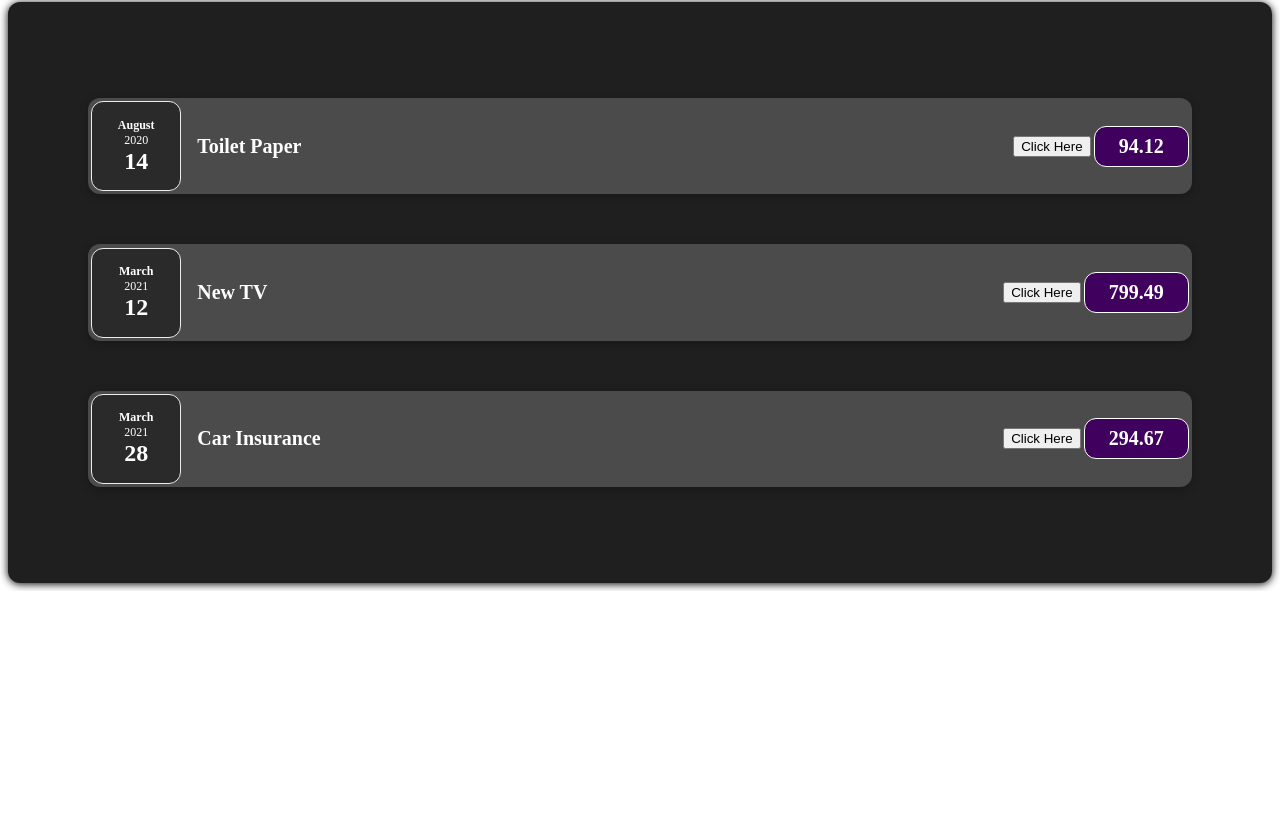
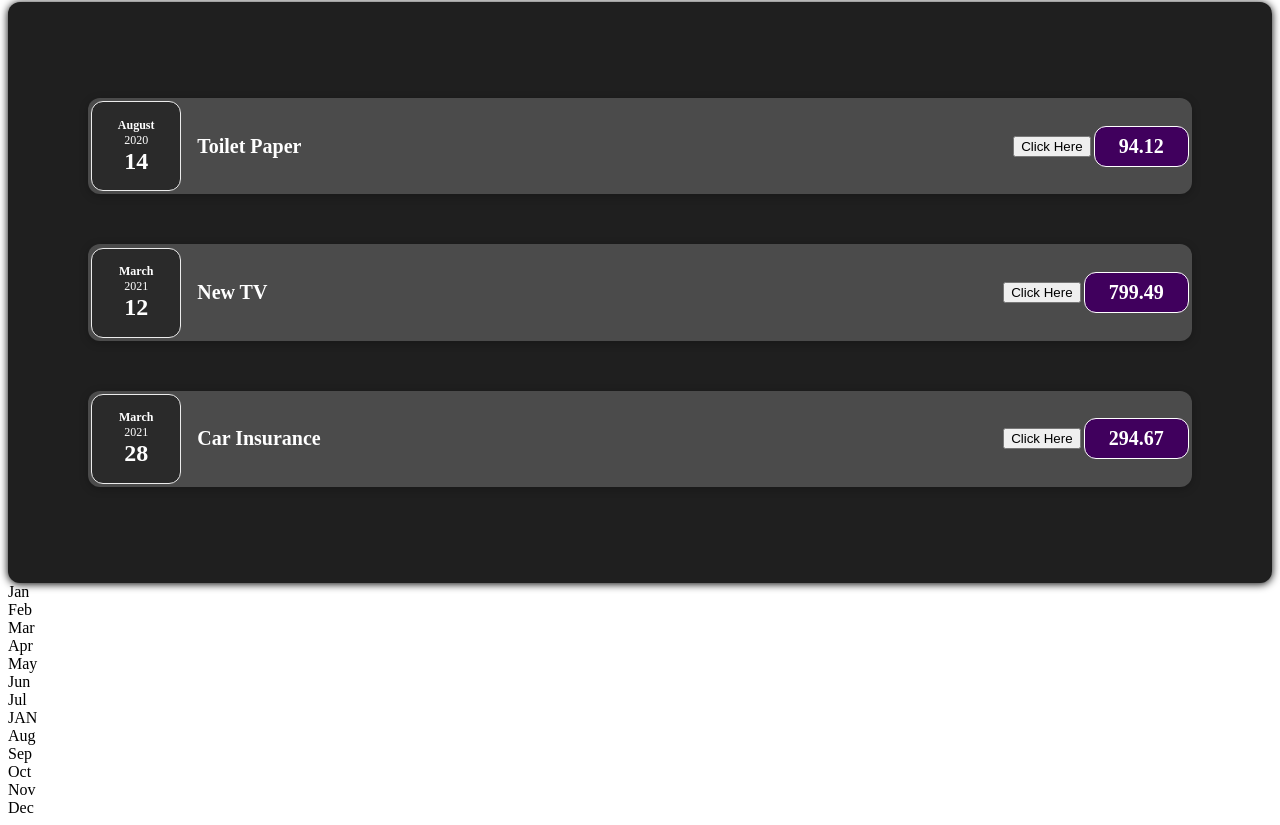
Before and after one commit to gkbot167/react-gk-001, a React (Create React App) app: page / in a window 1280 px wide. Shown: the part 373-1198 px from the top of the page. Before the commit the page ends 964 px from the top, so only its background shows below. Built offline with nearby package versions, Linux system fonts and the light colour scheme.

Commit message:
1 file modified

```diff
--- a/src/App.js
+++ b/src/App.js
@@ -2,7 +2,7 @@ import React from 'react';
 import ExpensesFilter from './ExpensesFilter';
 import NewExpense from './NewExpense';
 import Expenses from './Expenses';
-
+import ExpenseMonthShower from './ExpenseMonthShower';
 const App = () => {
   const expenses = [
     {
@@ -45,6 +45,7 @@ const App = () => {
       <ExpensesFilter />
       <NewExpense onAddExpense={addExpenseDataHandler} />
       <Expenses items={expenses} />
+      <ExpenseMonthShower />
     </div>
   );
 };
```
